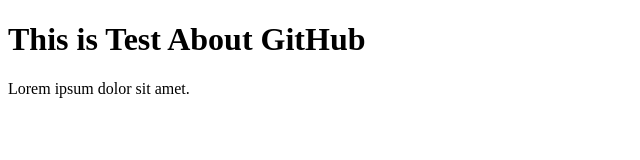
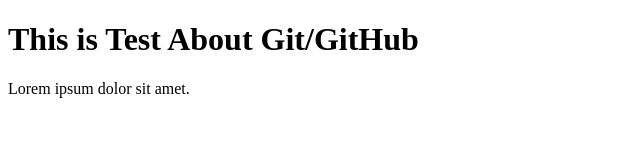
Before and after one commit to leonidastsaras/test, a plain HTML site: page test-a.html in a window 1280 px wide. Shown: the whole page, without its empty margins (0-640 px from the left). Drawn offline with Linux system fonts and the light colour scheme.

Commit message:
Update test-a.html

```diff
--- a/test-a.html
+++ b/test-a.html
@@ -6,7 +6,7 @@
     <title>modified not staged for commit</title>
 </head>
 <body>
-    <h1>This is Test About GitHub</h1>
+    <h1>This is Test About Git/GitHub</h1>
     <p>Lorem ipsum dolor sit amet.</p>
 </body>
 </html>
```
